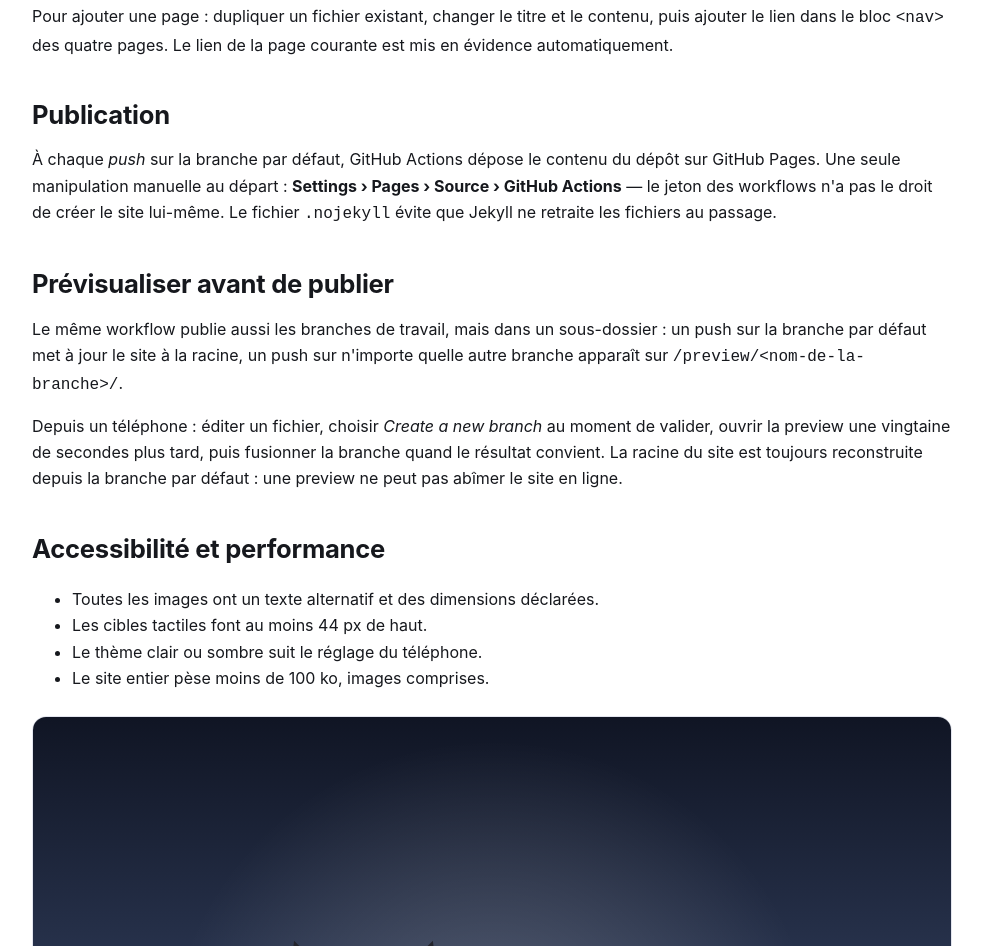
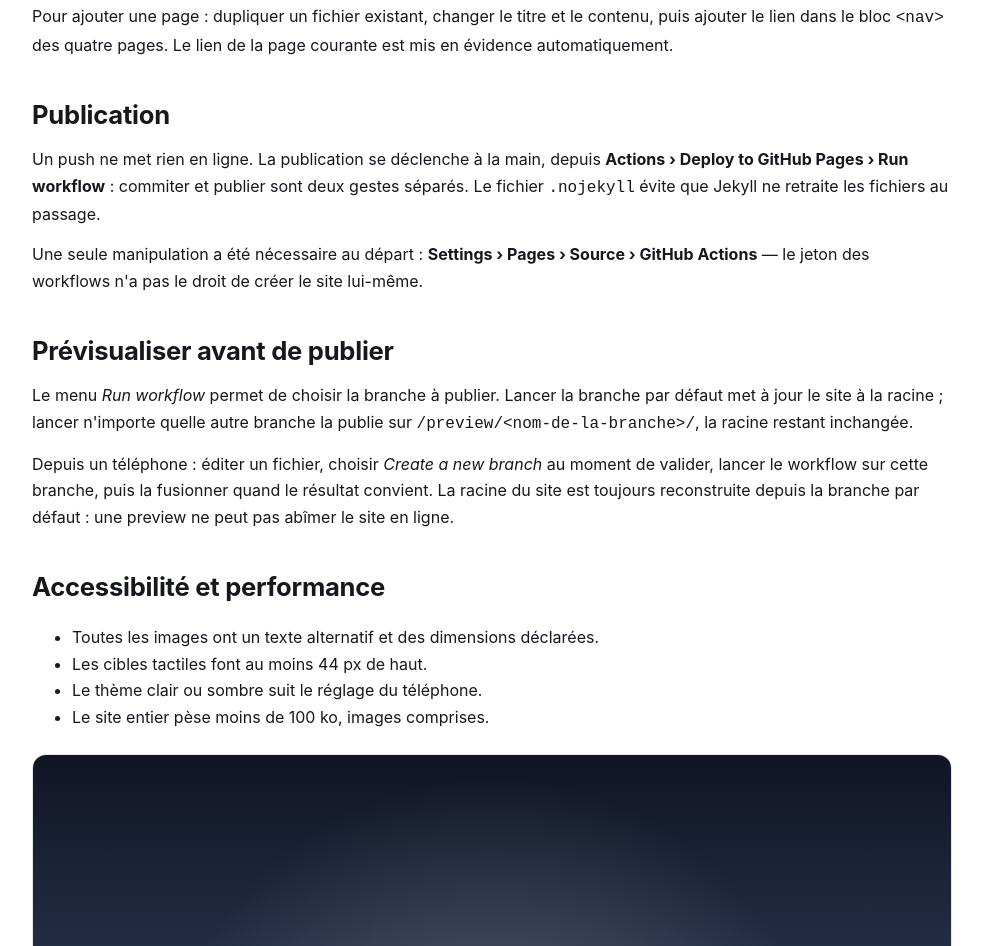
Before and after one commit to rafali/public-web-test, a plain HTML site: page a-propos.html in a window 1280 px wide. Shown: the part 915-1861 px from the top of the page, without its empty margins (148-1131 px from the left). Drawn offline with Linux system fonts and the light colour scheme.

Commit message:
Ne publie plus sur push : déploiement à la demande
Le workflow ne réagit plus qu'à workflow_dispatch. Un push ne met donc
rien en ligne ; la publication se lance depuis Actions › Run workflow, où
le menu déroulant choisit la branche — branche par défaut pour le site
live, n'importe quelle autre pour une preview dans /preview/<branche>/.

Documentation mise à jour dans le README, « À propos » et le journal.

Co-Authored-By: Claude Opus 5 <noreply@anthropic.com>
Claude-Session: https://claude.ai/code/session_015ucP99nNWgQjgQCfGWPwBK

```diff
--- a/a-propos.html
+++ b/a-propos.html
@@ -71,20 +71,22 @@
     est mis en évidence automatiquement.</p>
 
     <h2>Publication</h2>
-    <p>À chaque <em>push</em> sur la branche par défaut, GitHub Actions dépose le contenu du dépôt
-    sur GitHub Pages. Une seule manipulation manuelle au départ :
-    <strong>Settings › Pages › Source › GitHub Actions</strong> — le jeton des workflows n'a pas le
-    droit de créer le site lui-même. Le fichier <code>.nojekyll</code> évite que Jekyll ne retraite
+    <p>Un push ne met rien en ligne. La publication se déclenche à la main, depuis
+    <strong>Actions › Deploy to GitHub Pages › Run workflow</strong> : commiter et publier
+    sont deux gestes séparés. Le fichier <code>.nojekyll</code> évite que Jekyll ne retraite
     les fichiers au passage.</p>
+    <p>Une seule manipulation a été nécessaire au départ :
+    <strong>Settings › Pages › Source › GitHub Actions</strong> — le jeton des workflows n'a pas
+    le droit de créer le site lui-même.</p>
 
     <h2>Prévisualiser avant de publier</h2>
-    <p>Le même workflow publie aussi les branches de travail, mais dans un sous-dossier :
-    un push sur la branche par défaut met à jour le site à la racine, un push sur n'importe
-    quelle autre branche apparaît sur <code>/preview/&lt;nom-de-la-branche&gt;/</code>.</p>
+    <p>Le menu <em>Run workflow</em> permet de choisir la branche à publier. Lancer la branche
+    par défaut met à jour le site à la racine ; lancer n'importe quelle autre branche la publie
+    sur <code>/preview/&lt;nom-de-la-branche&gt;/</code>, la racine restant inchangée.</p>
     <p>Depuis un téléphone : éditer un fichier, choisir <em>Create a new branch</em> au moment de
-    valider, ouvrir la preview une vingtaine de secondes plus tard, puis fusionner la branche
-    quand le résultat convient. La racine du site est toujours reconstruite depuis la branche
-    par défaut : une preview ne peut pas abîmer le site en ligne.</p>
+    valider, lancer le workflow sur cette branche, puis la fusionner quand le résultat convient.
+    La racine du site est toujours reconstruite depuis la branche par défaut : une preview ne
+    peut pas abîmer le site en ligne.</p>
 
     <h2>Accessibilité et performance</h2>
     <ul>
```
Also changed, not shown: 2 other files.
